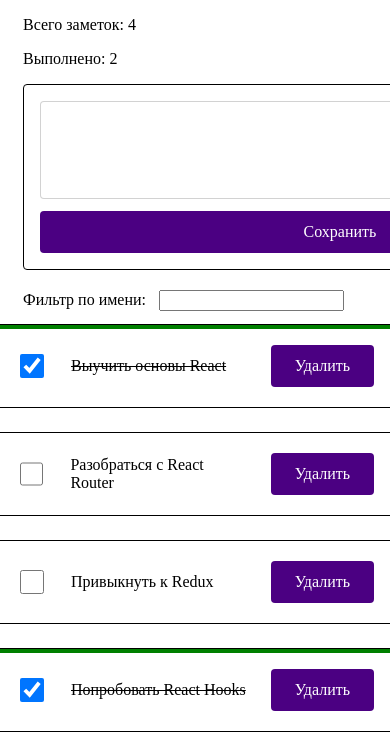
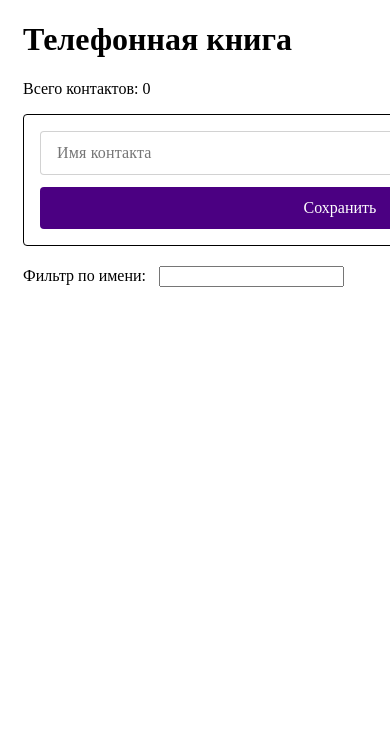
Before and after one commit to massqeen/goit-react-hw-02-phonebook, a React (Create React App) app: page / in a window 390 px wide. Shown: the top 750 px of the page. Built offline with nearby package versions, Linux system fonts and the light colour scheme; the HTML template or start-up script is replaced by a standard one.

Commit message:
added basic functionality, todo: add phone numbers: input and state

```diff
--- a/src/App.js
+++ b/src/App.js
@@ -1,39 +1,33 @@
 import React, { Component } from 'react';
 import shortid from 'shortid';
 import Container from './components/Container/Container';
-import TodoList from './components/TodoList/TodoList';
-import TodoEditor from './components/TodoEditor/TodoEditor';
+import ContactList from './components/ContactList/ContactList';
+import ContactEditor from './components/ContactEditor/ContactEditor';
 import Filter from './components/Filter';
 import initialTodos from './todos.json';
 
 class App extends Component {
   state = {
-    todos: initialTodos,
+    contacts: [],
     filter: '',
   };
 
-  addTodo = (text) => {
-    const todo = {
+  addContact = (text) => {
+    const contact = {
       id: shortid.generate(),
       text,
       completed: false,
     };
 
-    this.setState(({ todos }) => ({
-      todos: [todo, ...todos],
+    this.setState(({ contacts }) => ({
+      contacts: [contact, ...contacts],
     }));
   };
 
-  deleteTodo = (todoId) => {
+  deleteContact = (contactId) => {
     this.setState((prevState) => ({
-      todos: prevState.todos.filter((todo) => todo.id !== todoId),
-    }));
-  };
-
-  toggleCompleted = (todoId) => {
-    this.setState(({ todos }) => ({
-      todos: todos.map((todo) =>
-        todo.id === todoId ? { ...todo, completed: !todo.completed } : todo
+      contacts: prevState.contacts.filter(
+        (contact) => contact.id !== contactId
       ),
     }));
   };
@@ -42,47 +36,36 @@
     this.setState({ filter: e.currentTarget.value });
   };
 
-  getVisibleTodos = () => {
-    const { filter, todos } = this.state;
+  getVisibleContacts = () => {
+    const { filter, contacts } = this.state;
     const normalizedFilter = filter.toLowerCase();
 
-    return todos.filter((todo) =>
-      todo.text.toLowerCase().includes(normalizedFilter)
-    );
-  };
-
-  calculateCompletedTodos = () => {
-    const { todos } = this.state;
-
-    return todos.reduce(
-      (total, todo) => (todo.completed ? total + 1 : total),
-      0
+    return contacts.filter((contact) =>
+      contact.text.toLowerCase().includes(normalizedFilter)
     );
   };
 
   render() {
-    const { todos, filter } = this.state;
-    const totalTodoCount = todos.length;
-    const completedTodoCount = this.calculateCompletedTodos();
-    const visibleTodos = this.getVisibleTodos();
+    const { contacts, filter } = this.state;
+    const totalContactCount = contacts.length;
+    const visibleContacts = this.getVisibleContacts();
 
     return (
       <Container>
         {/* TODO: вынести в отдельный компонент */}
 
         <div>
-          <p>Всего заметок: {totalTodoCount}</p>
-          <p>Выполнено: {completedTodoCount}</p>
+          <h1>Телефонная книга</h1>
+          <p>Всего контактов: {totalContactCount}</p>
         </div>
 
-        <TodoEditor onSubmit={this.addTodo} />
+        <ContactEditor onSubmit={this.addContact} />
 
         <Filter value={filter} onChange={this.changeFilter} />
 
-        <TodoList
-          todos={visibleTodos}
-          onDeleteTodo={this.deleteTodo}
-          onToggleCompleted={this.toggleCompleted}
+        <ContactList
+          contacts={visibleContacts}
+          onDeleteContact={this.deleteContact}
         />
       </Container>
     );
--- /dev/null
+++ b/src/components/ContactEditor/ContactEditor.js
@@ -0,0 +1,39 @@
+import React, { Component } from 'react';
+import PropTypes from 'prop-types';
+import styles from './ContactEditor.module.css';
+
+class ContactEditor extends Component {
+  state = {
+    name: '',
+  };
+
+  handleChange = (e) => {
+    this.setState({ name: e.currentTarget.value });
+  };
+
+  handleSubmit = (e) => {
+    e.preventDefault();
+
+    this.props.onSubmit(this.state.name);
+
+    this.setState({ name: '' });
+  };
+
+  render() {
+    return (
+      <form className={styles.editor} onSubmit={this.handleSubmit}>
+        <input
+          className={styles.input}
+          value={this.state.name}
+          onChange={this.handleChange}
+          placeholder={'Имя контакта'}
+        />
+        <button type="submit" className={styles.button}>
+          Сохранить
+        </button>
+      </form>
+    );
+  }
+}
+
+export default ContactEditor;
--- a/src/components/TodoEditor/TodoEditor.module.css
+++ b/src/components/ContactEditor/ContactEditor.module.css
@@ -1,6 +1,6 @@
 @value indigo,indigo-accent,red,red-accent,green,black,white from '../../styles/_colors.module.css';
 
-.TodoEditor {
+.editor {
   width: 600px;
   display: flex;
   flex-direction: column;
@@ -10,16 +10,14 @@
   margin-bottom: 20px;
 }
 @value LH: 16px;
-.textarea {
+.input {
   line-height: 16px;
-  height: 72px;
   padding: 12px 16px;
   border: 1px solid rgba(33, 33, 33, 0.2);
   border-radius: 4px;
   font: inherit;
   line-height: LH;
   letter-spacing: 0.01em;
-  resize: none;
   margin-bottom: 12px;
 }
 
--- /dev/null
+++ b/src/components/ContactList/ContactList.js
@@ -0,0 +1,31 @@
+import React from 'react';
+import classNames from 'classnames';
+import styles from './ContactList.module.css';
+
+const boundClassNames = classNames.bind(styles);
+const ContactList = ({ contacts, onDeleteContact }) => {
+  return (
+    <ul className={styles.list}>
+      {contacts.map(({ id, text, completed }) => {
+        const className = boundClassNames({
+          [styles.item]: true,
+          [styles.completed]: completed,
+        });
+        return (
+          <li key={id} className={className}>
+            <p className={styles.text}>{text}</p>
+            <button
+              type="button"
+              className={styles.btn}
+              onClick={() => onDeleteContact(id)}
+            >
+              Удалить
+            </button>
+          </li>
+        );
+      })}
+    </ul>
+  );
+};
+
+export default ContactList;
--- a/src/components/TodoList/TodoList.module.css
+++ b/src/components/ContactList/ContactList.module.css
@@ -1,6 +1,6 @@
 @value indigo,indigo-accent,red,red-accent,green,black,white from '../../styles/_colors.module.css';
 
-.TodoList {
+.list {
   composes: lists from '../../styles/_extensions.module.css';
 
   display: grid;
--- a/src/components/TodoEditor/TodoEditor.js
+++ /dev/null
@@ -1,40 +0,0 @@
-import React, { Component } from 'react';
-import PropTypes from 'prop-types';
-import styles from './TodoEditor.module.css';
-
-class TodoEditor extends Component {
-  state = {
-    message: '',
-  };
-
-  handleChange = (e) => {
-    this.setState({ message: e.currentTarget.value });
-  };
-
-  handleSubmit = (e) => {
-    e.preventDefault();
-
-    this.props.onSubmit(this.state.message);
-
-    this.setState({ message: '' });
-  };
-
-  render() {
-    return (
-      <form className={styles.TodoEditor} onSubmit={this.handleSubmit}>
-        <textarea
-          className={styles.textarea}
-          value={this.state.message}
-          onChange={this.handleChange}
-        >
-          {' '}
-        </textarea>
-        <button type="submit" className={styles.button}>
-          Сохранить
-        </button>
-      </form>
-    );
-  }
-}
-
-export default TodoEditor;
--- a/src/components/TodoList/TodoList.js
+++ /dev/null
@@ -1,39 +0,0 @@
-import React from 'react';
-import classNames from 'classnames';
-import styles from './TodoList.module.css';
-
-console.log(styles);
-const boundClassNames = classNames.bind(styles);
-const TodoList = ({ todos, onDeleteTodo, onToggleCompleted }) => {
-  return (
-    <ul className={styles.TodoList}>
-      {todos.map(({ id, text, completed }) => {
-        const className = boundClassNames({
-        [styles.item]: true, [styles.completed]: completed });
-        return (
-          <li
-            key={id}
-            className={className}
-          >
-            <input
-              type="checkbox"
-              className={styles.checkbox}
-              checked={completed}
-              onChange={() => onToggleCompleted(id)}
-            />
-            <p className={styles.text}>{text}</p>
-            <button
-              type="button"
-              className={styles.btn}
-              onClick={() => onDeleteTodo(id)}
-            >
-              Удалить
-            </button>
-          </li>
-        );
-      })}
-    </ul>
-  );
-};
-
-export default TodoList;
```
